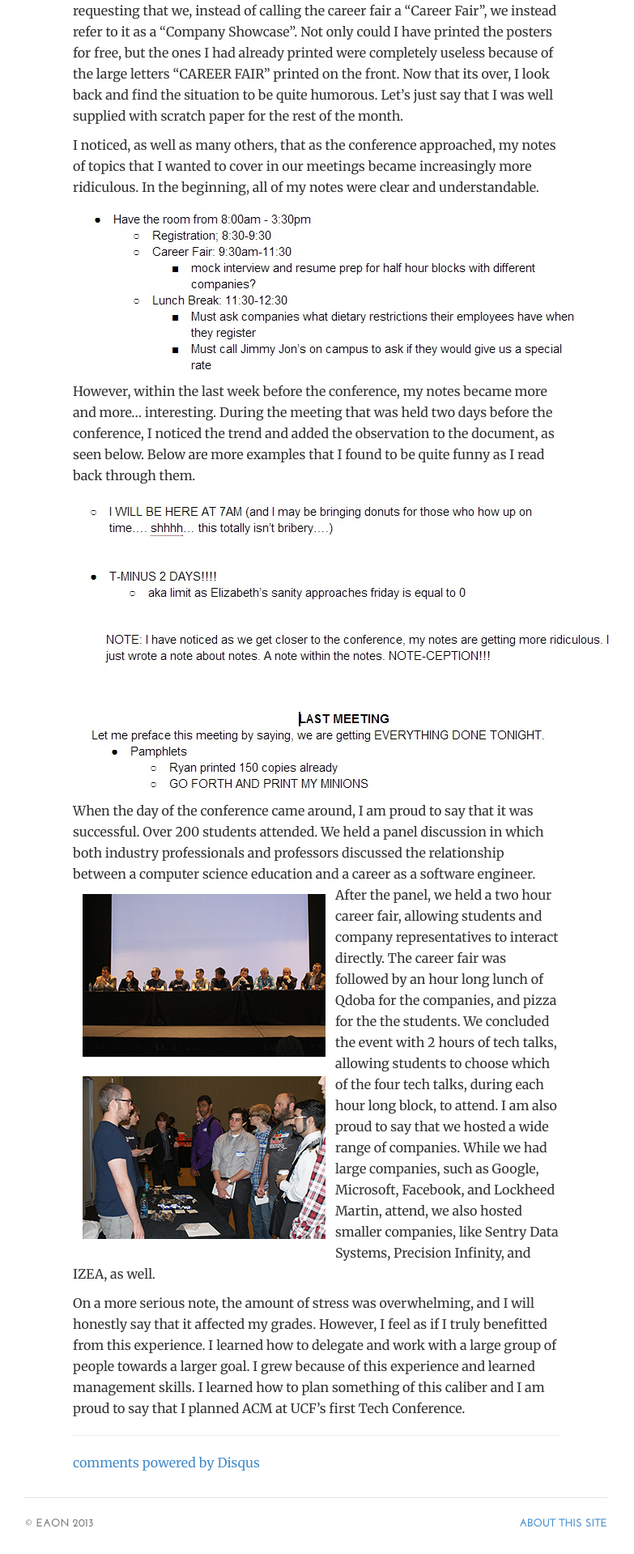
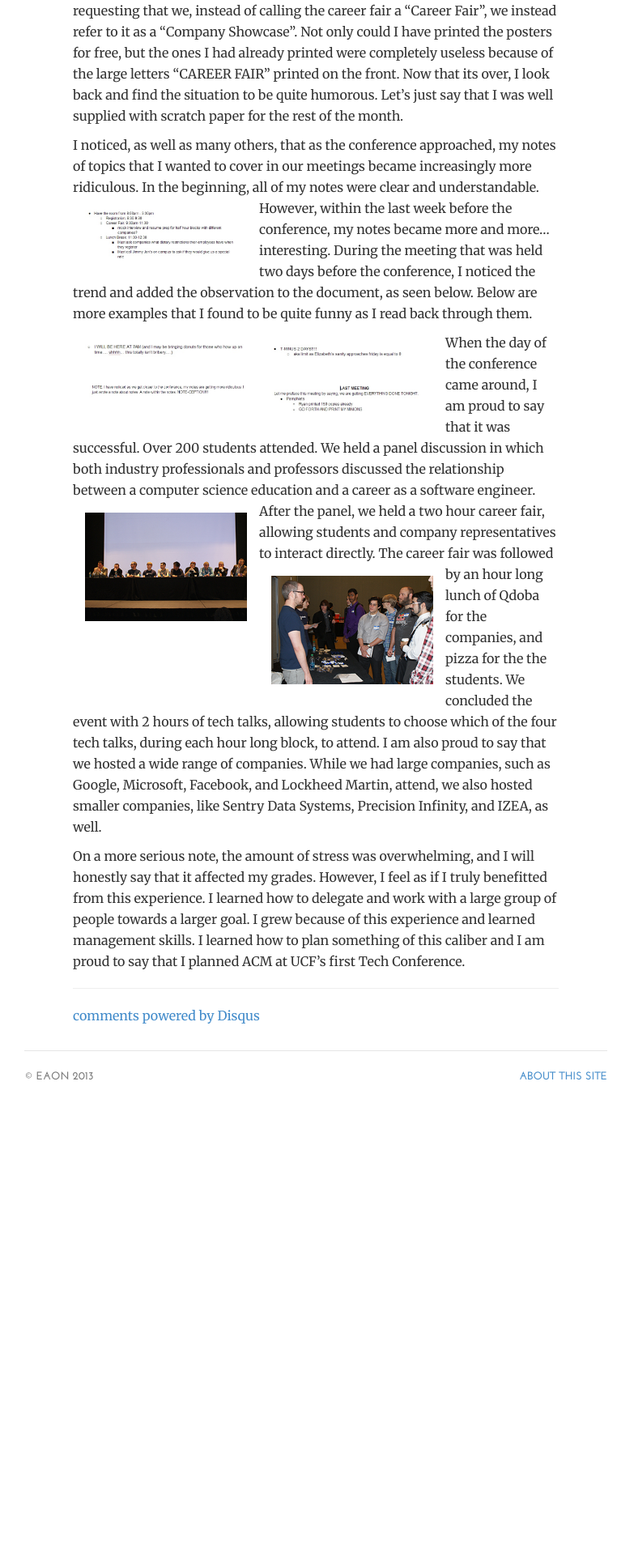
Before and after one commit to vitamessor/vitamessor.github.io, a Jekyll site: the page built from _posts/2014-4-8-ucfs-first-tech-conference.md, in a window 1280 px wide. Shown: the part 721-2640 px from the top of the page at 81% size, without its empty margins (250-1033 px from the left). Built offline with Jekyll 4.4.1, drawn with Linux system fonts in a browser that asks for light colours; comment, search, counter and statistics services are not loaded; after the commit the page ends 2110 px from its top, so only the background shows below that.

Commit message:
Fixing Image formatting

```diff
--- a/css/style.css
+++ b/css/style.css
@@ -62,5 +62,6 @@ iframe {font-family: 'Merriweather', Georgia, Times; font-size: 16px;}
 }
 .note img{
 	float:left;
-	margin:2%;
+	margin: 15px;
+	width:200px;
 }
```
